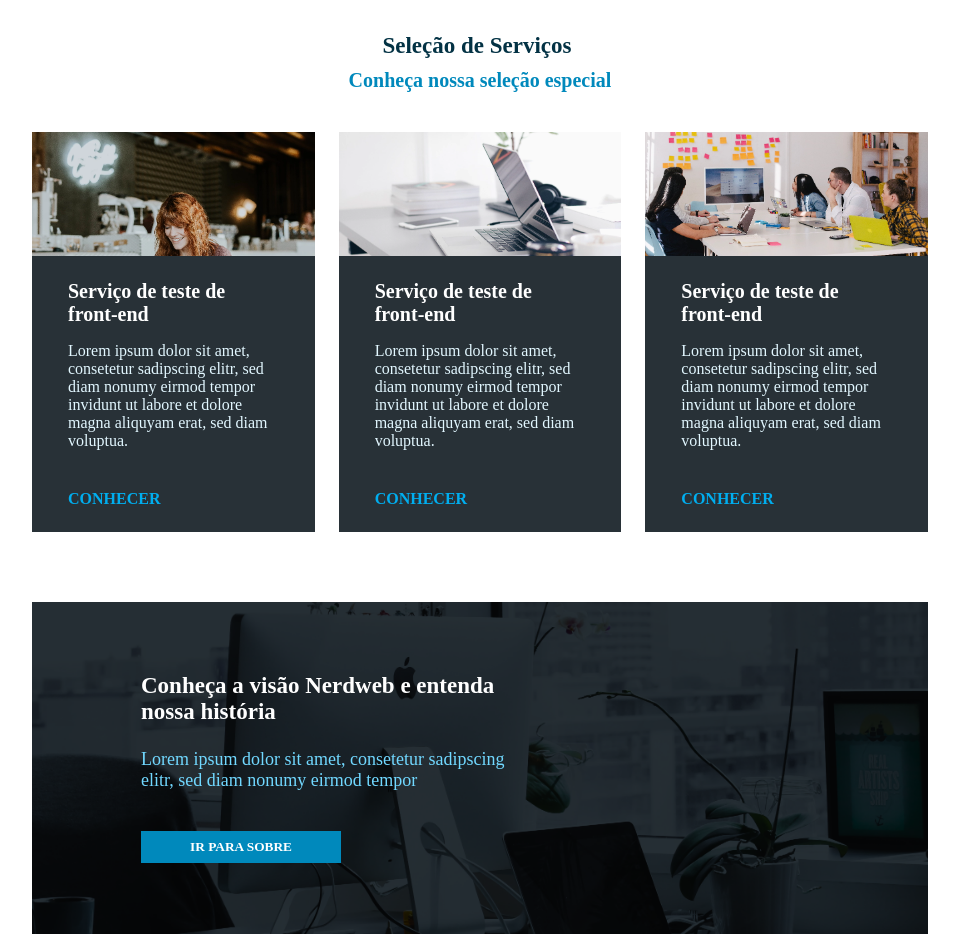
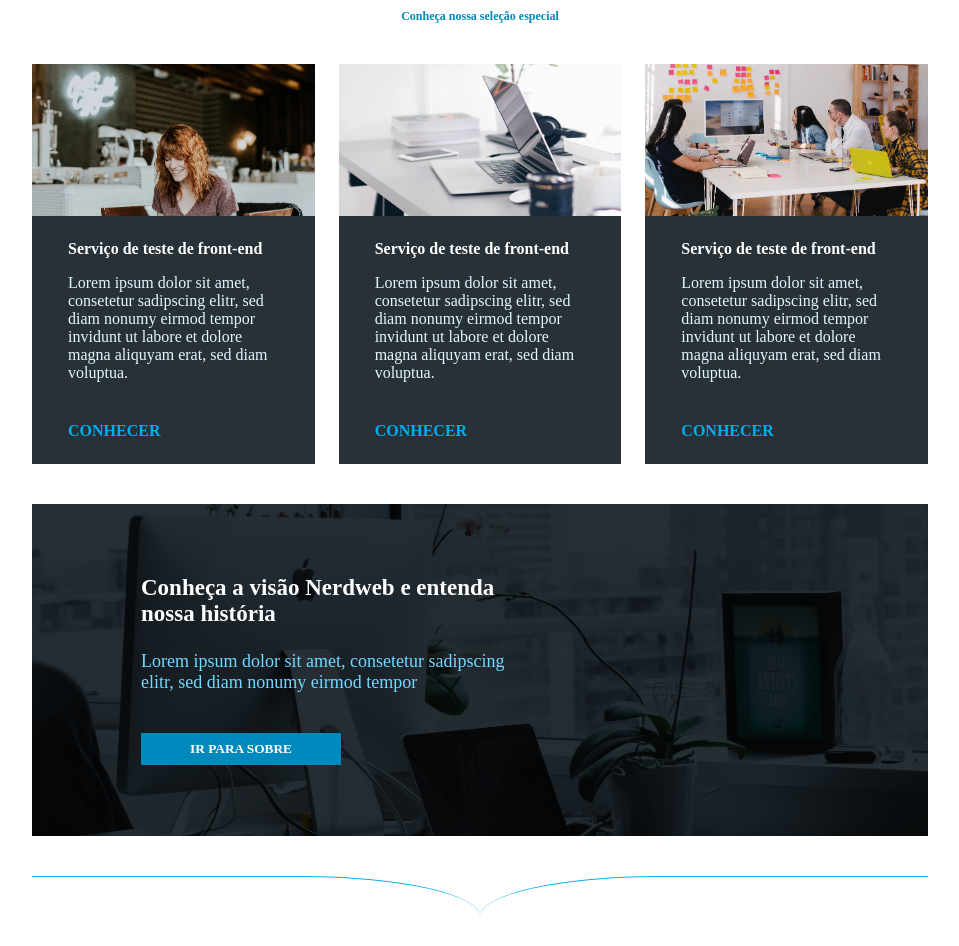
Before and after one commit to GabrielGStone/landingpage, a React (Create React App) app: page / in a window 1280 px wide. Shown: the part 2466-3412 px from the top of the page, without its empty margins (160-1119 px from the left). Built offline with nearby package versions, Linux system fonts and the light colour scheme; a web font is replaced by a local one.

Commit message:
wip responsive screen

```diff
--- a/src/components/Content/FourthContent/FourthContent.tsx
+++ b/src/components/Content/FourthContent/FourthContent.tsx
@@ -12,7 +12,7 @@ const FourthContent = () => {
         <DualArcView right />
       </Wrap>
       <Wrap justify="space-around" center padding="45px 0 0 0">
-        <Wrap column padding="0 112px 0 5vw" width="40vw">
+        <Wrap column padding="0 112px 0 5vw">
           <Text>{text.text1}</Text>
           <Text3 size="20px" color="#0089BC">
             {text.text2}
--- a/src/components/Content/SecContent/constants.ts
+++ b/src/components/Content/SecContent/constants.ts
@@ -2,12 +2,14 @@ import laptop from "../../../assets/laptop.png";
 import shop from "../../../assets/shop.png";
 import phone from "../../../assets/phone.png";
 import bgbackground from "../../../assets/bg.png";
+import bg_phone from "../../../assets/bg_phone.png";
 
 export const images = {
   laptop,
   shop,
   phone,
   bgbackground,
+  bg_phone,
 };
 
 export const text = {
--- a/src/components/Content/SecContent/style.ts
+++ b/src/components/Content/SecContent/style.ts
@@ -11,6 +11,9 @@ export const LateralScroll = styled.div`
   margin-top: 40px;
   background-color: #f3f3f3;
   border-bottom: none;
+  @media (max-width: 1000px) {
+    background-color: #fff;
+  }
 `;
 
 export const Products = styled.div`
--- a/src/components/Content/ThirdContent/Card.tsx
+++ b/src/components/Content/ThirdContent/Card.tsx
@@ -1,5 +1,5 @@
 import { FC } from "react";
-import { Box, Link, Section, Title } from "./style";
+import { Box, Link, Section, Title, BlankSpace } from "./style";
 import { Text5 } from "../style";
 
 interface CardProps {
@@ -16,6 +16,7 @@ const Card: FC<CardProps> = ({ title, text, image }) => {
         <Text5>{text}</Text5>
         <Link>CONHECER</Link>
       </Section>
+      <BlankSpace />
     </Box>
   );
 };
--- a/src/components/Content/ThirdContent/ThirdContent.tsx
+++ b/src/components/Content/ThirdContent/ThirdContent.tsx
@@ -2,7 +2,7 @@ import Button from "../../Button/Button";
 import { Text, Text3, Text4, TextContainer, Wrap } from "../style";
 import Card from "./Card";
 import { images, text } from "./constants";
-import { Cards } from "./style";
+import { Cards, Wrap2 } from "./style";
 
 const ThirdContent = () => {
   const cardImages = [
@@ -14,14 +14,15 @@ const ThirdContent = () => {
     <>
       <Wrap center column>
         <Text mb="10px">{text.text1}</Text>
-        <Text4>{text.text2}</Text4>
+        <Text4 size="12px">{text.text2}</Text4>
         <Cards>
           {cardImages.map(({ title, text, image }) => {
             return <Card title={title} text={text} image={image} />;
           })}
         </Cards>
       </Wrap>
-      <Wrap column background={images.bg2} padding="71px 109px">
+
+      <Wrap2 column background={images.bg2} padding="71px 109px" bg>
         <TextContainer width="56%">
           <Text color="#fff">{text.text6}</Text>
           <Text3 color="#71D8FF" weight="300">
@@ -29,7 +30,7 @@ const ThirdContent = () => {
           </Text3>
         </TextContainer>
         <Button white>{text.buttonText1}</Button>
-      </Wrap>
+      </Wrap2>
     </>
   );
 };
--- a/src/components/Content/ThirdContent/style.ts
+++ b/src/components/Content/ThirdContent/style.ts
@@ -1,11 +1,46 @@
 import { styled } from "styled-components";
+import bg2_phone from "../../assets/bg2_phone.png";
 
 interface BoxProps {
   background: string;
 }
 
+interface WrapProps {
+  column?: boolean;
+  background?: string;
+  padding?: string;
+  center?: boolean;
+  mb?: string;
+  justify?: string;
+  width?: string;
+  bg?: boolean;
+}
+
+export const Wrap2 = styled.div<WrapProps>`
+  width: ${({ width }) => (width ? width : "100%")};
+  display: flex;
+  align-items: ${({ center }) => (center ? "center" : "")};
+  flex-direction: ${({ column }) => (column ? "column" : "")};
+  justify-content: ${({ justify }) => (justify ? justify : "")};
+  background-image: url(${({ background }) => (background ? background : "")});
+  background-size: cover;
+  background-position: top;
+  background-repeat: no-repeat;
+  padding: ${({ padding }) => (padding ? padding : "")};
+  margin-bottom: ${({ mb }) => (mb ? mb : "40px")};
+  @media (max-width: 1000px) {
+    width: 100vw;
+    margin-left: -10vw;
+    background-position-x: 100%;
+    background-position-y: 100%;
+    background-size: 350%;
+    padding: 40px 58px;
+    align-items: center;
+    flex-direction: column;
+  }
+`;
+
 export const Box = styled.div<BoxProps>`
-  width: 424px;
   display: flex;
   justify-content: flex-end;
   height: 400px;
@@ -13,16 +48,26 @@ export const Box = styled.div<BoxProps>`
   background-image: url(${({ background }) => (background ? background : "")});
   background-size: contain;
   background-repeat: no-repeat;
+  @media (max-width: 1000px) {
+    background-position-y: -15%;
+    min-width: 100%;
+  }
 `;
 
 export const Section = styled.div`
   background-color: #283137;
   padding: 24px 36px;
+  @media (max-width: 1000px) {
+    padding: 32px 20px;
+    display: flex;
+    flex-direction: column;
+    width: 100vw;
+  }
 `;
 
 export const Title = styled.p`
   color: #fff;
-  font-size: 20px;
+  font-size: 16px;
   font-weight: 900;
   margin-bottom: 16px;
 `;
@@ -33,14 +78,29 @@ export const Link = styled.p`
   color: #00aeef;
   margin-top: 40px;
   font-weight: 900;
-  &::hover {
+  &:hover {
     opacity: 0.7;
+  }
+  @media (max-width: 1000px) {
+    margin-top: 0;
+    font-size: 12px;
   }
 `;
 export const Cards = styled.div`
+  display: flex;
   margin-top: 40px;
-  width: 100%;
-  display: flex;
   gap: 24px;
   justify-content: space-between;
+  min-width: 70vw;
+  @media (max-width: 1000px) {
+    max-width: 300px;
+    overflow-x: scroll;
+  }
 `;
+
+export const BlankSpace = styled.div`
+  @media (max-width: 1000px) {
+    width: 100%;
+    height: 16px;
+  }
+`;
--- a/src/components/Content/style.ts
+++ b/src/components/Content/style.ts
@@ -1,5 +1,5 @@
 import { styled } from "styled-components";
-
+import bg_phone from "../../assets/bg_phone.png";
 interface WrapProps {
   column?: boolean;
   background?: string;
@@ -8,6 +8,7 @@ interface WrapProps {
   mb?: string;
   justify?: string;
   width?: string;
+  bg?: boolean;
 }
 
 export const Wrap = styled.div<WrapProps>`
@@ -16,14 +17,21 @@ export const Wrap = styled.div<WrapProps>`
   align-items: ${({ center }) => (center ? "center" : "")};
   flex-direction: ${({ column }) => (column ? "column" : "")};
   justify-content: ${({ justify }) => (justify ? justify : "")};
-
-  margin-bottom: 70px;
   background-image: url(${({ background }) => (background ? background : "")});
   background-size: cover;
   background-position: left;
   background-repeat: no-repeat;
   padding: ${({ padding }) => (padding ? padding : "")};
-  margin-bottom: ${({ mb }) => (mb ? mb : "")};
+  margin-bottom: ${({ mb }) => (mb ? mb : "40px")};
+  @media (max-width: 1000px) {
+    background-position-x: 100%;
+    background-position-y: 100%;
+    background-image: url(${({ background }) => (background ? bg_phone : "")});
+
+    padding: 32px;
+    align-items: center;
+    flex-direction: column;
+  }
 `;
 
 interface TextProps {
@@ -45,6 +53,11 @@ export const TextContainer = styled.div<ContainerProps>`
   display: flex;
   flex-wrap: wrap;
   width: ${({ width }) => (width ? width : "180px")};
+  @media (max-width: 1000px) {
+    flex-direction: column;
+    width: 100%;
+    align-items: center;
+  }
 `;
 export const Text = styled.h3<TextProps>`
   ${commom};
@@ -53,6 +66,10 @@ export const Text = styled.h3<TextProps>`
   font-weight: ${({ weight }) => (weight ? weight : "")};
   color: ${({ color }) => (color ? color : "#033244")};
   margin-bottom: ${({ mb }) => (mb ? mb : "")};
+  @media (max-width: 1000px) {
+    font-size: 17px;
+    text-align: center;
+  }
 `;
 
 export const Text2 = styled.h3<TextProps>`
@@ -60,6 +77,9 @@ export const Text2 = styled.h3<TextProps>`
   font-size: ${({ size }) => (size ? size : "")};
   font-weight: ${({ weight }) => (weight ? weight : "")};
   color: ${({ color }) => (color ? color : "#00AEEF")};
+  @media (max-width: 1000px) {
+    text-align: center;
+  }
 `;
 
 export const Text3 = styled.p<TextProps>`
@@ -68,17 +88,27 @@ export const Text3 = styled.p<TextProps>`
   font-size: ${({ size }) => (size ? size : "18px")};
   font-weight: ${({ weight }) => (weight ? weight : "")};
   color: ${({ color }) => (color ? color : "#033244")};
+  @media (max-width: 1000px) {
+    text-align: center;
+    font-size: 12px;
+  }
 `;
 
 export const Text4 = styled.h4<TextProps>`
   font-size: ${({ size }) => (size ? size : "20px")};
   font-weight: ${({ weight }) => (weight ? weight : "")};
-  color: ${({ color }) => (color ? color : "#0089bc")};
+  color: ${({ color }) => (color ? color : "#0089BC")};
+  @media (max-width: 1000px) {
+    text-align: center;
+  }
 `;
 
 export const Text5 = styled.p<TextProps>`
   color: #e2f7ff;
   margin-bottom: 40px;
+  @media (max-width: 1000px) {
+    width: 70%;
+  }
 `;
 
 export const LateralScroll = styled.div`
--- a/src/components/Footer/styles.ts
+++ b/src/components/Footer/styles.ts
@@ -53,6 +53,9 @@ export const Box = styled.div<BoxProps>`
   margin-left: ${({ row }) => (row ? "" : "60px")};
   align-items: flex-start;
   width: ${({ width }) => (width ? "100%" : "")};
+  @media (max-width: 1000px) {
+    flex-direction: column;
+  }
 `;
 
 export const Icon = styled.img`
--- a/src/components/Layout/styles.ts
+++ b/src/components/Layout/styles.ts
@@ -15,5 +15,6 @@ export const Content = styled.div`
   justify-content: flex-start;
   @media (max-width: 1000px) {
     /* width: 100%; */
+    padding: 0 37px;
   }
 `;
--- a/src/components/NavBar/styles.ts
+++ b/src/components/NavBar/styles.ts
@@ -10,6 +10,7 @@ export const Container = styled.div`
   height: 72px;
   background-color: #033244;
   @media (max-width: 1000px) {
+    height: 0;
   }
 `;
 
@@ -47,11 +48,13 @@ export const Banner = styled.div`
   position: relative;
   border-bottom: 5px solid #71d8ff;
   @media (max-width: 1000px) {
+    border-bottom: none;
+
     background-image: url(${images.responsive_banner});
     background-position: top;
     background-size: cover;
     background-repeat: no-repeat;
-    min-height: 65vh;
+    min-height: 80vh;
   }
 `;
 export const BannerImage = styled.img`
```
Also changed, not shown: src/assets/bg_phone.png (added).
